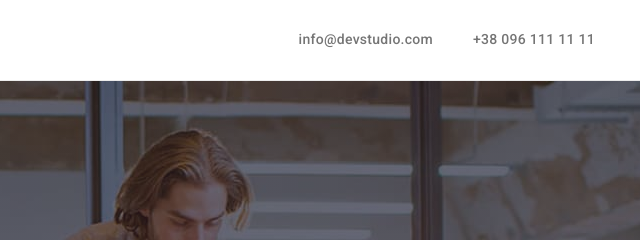
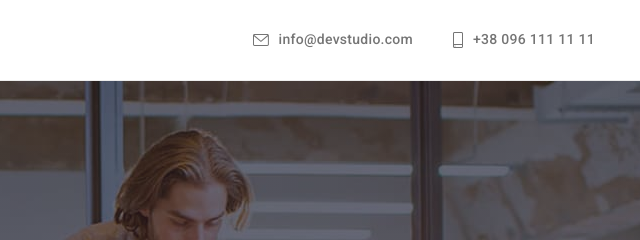
Before and after one commit to VeronikaVS90/goit-markup-hw-04, a plain HTML site: page index.html in a window 1280 px wide. Shown: the top 240 px of the page, 630-1270 px from the left. Drawn offline with nearby package versions, Linux system fonts and the light colour scheme.

Commit message:
додала іконки в header

```diff
--- a/css/styles.css
+++ b/css/styles.css
@@ -149,6 +149,25 @@ img {
   color: var(--accent-color);
 }
 
+.icon-envelope {
+  width: 16px;
+  height: 12px;
+  margin-right: 10px;
+  fill: currentColor;
+}
+
+.icon-smartphone {
+  width: 10px;
+  height: 16px;
+  margin-right: 10px;
+  fill: currentColor;
+}
+
+.item .link {
+  display: flex;
+  align-items: center;
+}
+
 /* Стилі для index.html */
 /* Hero */
 .hero-title {
@@ -204,6 +223,7 @@ img {
   background-color: var(--btn-active-bg-color);
 }
 
+/* Section */
 .section {
   padding-top: 94px;
   padding-bottom: 94px;
--- a/index.html
+++ b/index.html
@@ -33,9 +33,19 @@
 
         <ul class="cont-nav">
           <li class="item">
-            <a lang="en" href="mailto:info@devstudio.com" class="link">info@devstudio.com</a>
+            <a lang="en" href="mailto:info@devstudio.com" class="link"
+              ><svg class="icon-envelope">
+                <use href="./images/icons.svg#icon-envelope"></use></svg
+              >info@devstudio.com</a
+            >
           </li>
-          <li class="item"><a href="tel:+380961111111" class="link">+38 096 111 11 11</a></li>
+          <li class="item">
+            <a href="tel:+380961111111" class="link"
+              ><svg class="icon-smartphone">
+                <use href="./images/icons.svg#icon-smartphone"></use></svg
+              >+38 096 111 11 11</a
+            >
+          </li>
         </ul>
       </div>
     </header>
```
Also changed, not shown: portfolio.html (+12 -2 lines), images/icons.svg (added), images/symbol-defs.svg (deleted).
